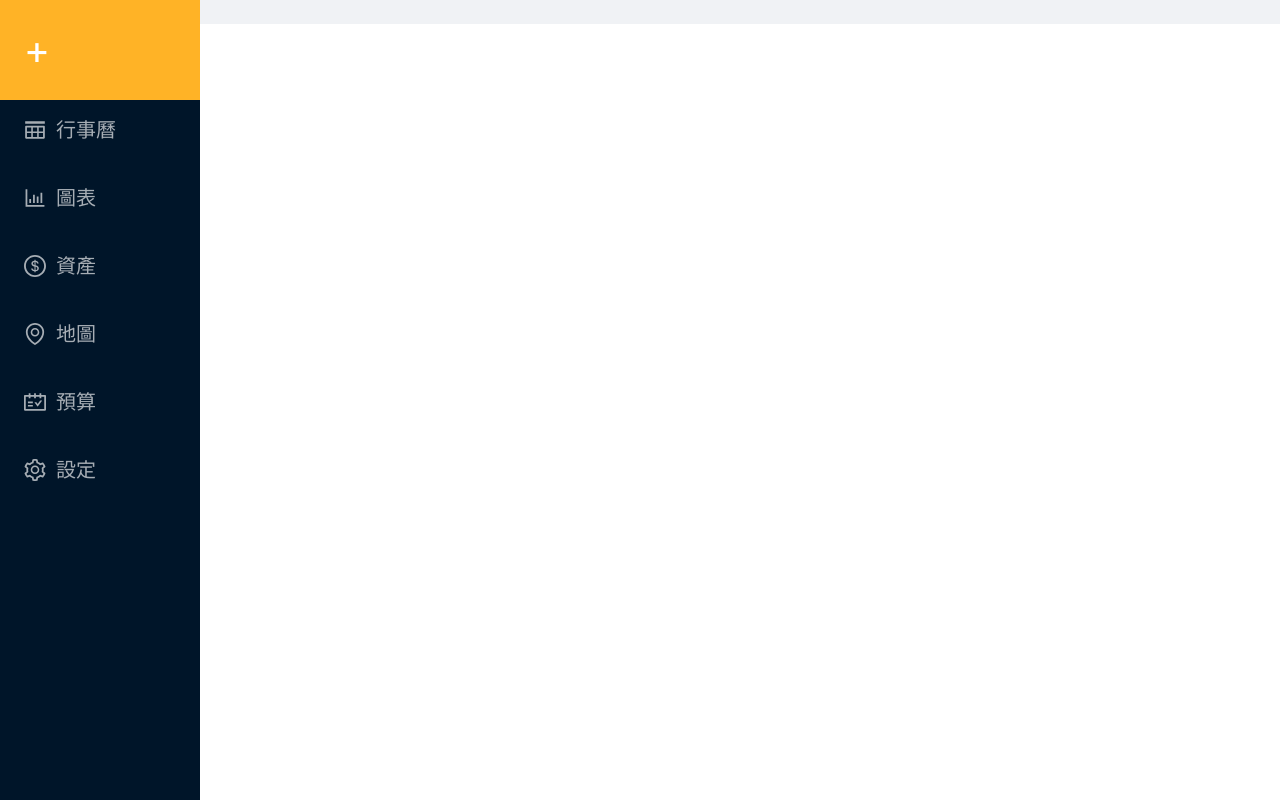
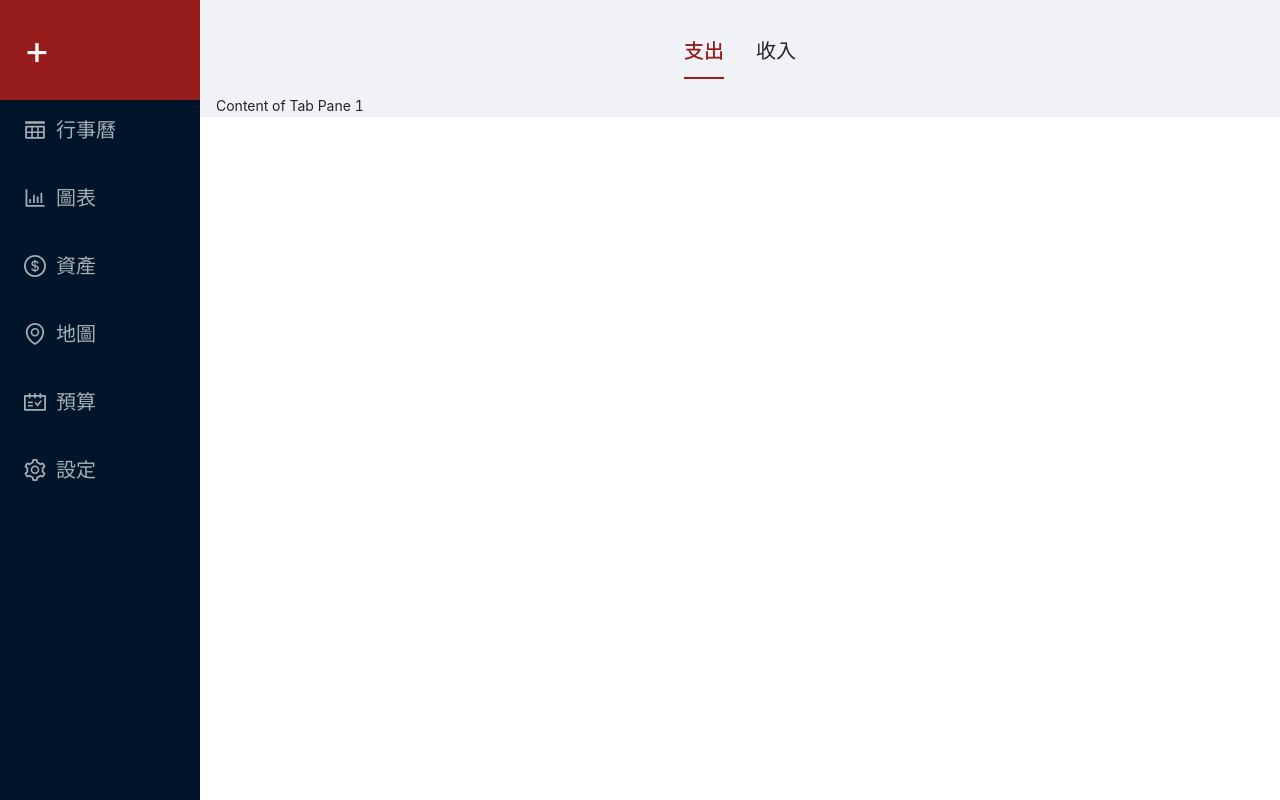
Before and after one commit to moose1108/wp1101_clowns_project, a React (Create React App) app in the folder frontend/: page /add in a window 1280 px wide. Built offline with nearby package versions, Linux system fonts and the light colour scheme.

Commit message:
改善CSS 新增Add.js

```diff
--- a/frontend/src/App.js
+++ b/frontend/src/App.js
@@ -1,7 +1,7 @@
 import React, { useState, useEffect, useRef } from 'react';
 import { Routes, Route, Navigate, NavLink } from "react-router-dom";
 import MyCalendar from './Containers/MyCalendar';
-
+import Add from './Containers/Add';
 import { Layout, Menu } from 'antd';
 import {
   BarChartOutlined,
@@ -11,8 +11,9 @@ import {
   DollarOutlined,
   ScheduleOutlined
 } from '@ant-design/icons';
+import "./Css/Menu.css"
+const { Header, Content, Footer, Sider } = Layout;
 
-const { Header, Content, Footer, Sider } = Layout;
 
 function App() {
   // const [login, setLogin] = useState(false);
@@ -29,7 +30,7 @@ function App() {
           left: 0,
         }}>
           <Menu theme="dark" mode="inline">
-            <Menu.Item key='1' style={{ height: '100px', fontSize: '40px', margin: '0px', background: '#FFB326' }}>
+            <Menu.Item key='1' style={{ height: '100px', fontSize: '40px', margin: '0px', background: '#971d1d' }}>
               <NavLink to="/add" />
               +
             </Menu.Item>
@@ -54,7 +55,7 @@ function App() {
               預算
             </Menu.Item>
             <Menu.Item key='7' style={{ height: '60px', fontSize: '20px' }} icon={<SettingOutlined style={{ fontSize: '110%' }} />}>
-              <NavLink to="setting" />
+              <NavLink to="/setting" />
               設定
             </Menu.Item>
           </Menu>
@@ -63,6 +64,7 @@ function App() {
           <Content style={{ margin: '24px 16px 0', overflow: 'initial' }}>
             <Routes>
               <Route exact path="/calendar" element={<MyCalendar />} />
+              <Route exact path="/add" element={<Add />} />
               <Route path="/" element={<Navigate replace to="/calendar" />} />
             </Routes>
           </Content>
--- /dev/null
+++ b/frontend/src/Containers/Add.js
@@ -0,0 +1,20 @@
+import React from 'react';
+import { Tabs } from 'antd';
+import '../Css/Add.css';
+const { TabPane } = Tabs;
+
+
+const Add = () => {
+    return (
+        <Tabs defaultActiveKey="1" centered>
+            <TabPane tab="支出" key="1">
+                Content of Tab Pane 1
+            </TabPane>
+            <TabPane tab="收入" key="2">
+                Content of Tab Pane 2
+            </TabPane>
+        </Tabs>
+    )
+};
+
+export default Add;
--- /dev/null
+++ b/frontend/src/Css/Add.css
@@ -0,0 +1,12 @@
+.ant-tabs-ink-bar {
+    position: absolute;
+    background: #971d1d !important;
+    pointer-events: none;
+ }
+ .ant-tabs-tab-btn{
+   font-size: 20px;
+ }
+ .ant-tabs-tab.ant-tabs-tab-active .ant-tabs-tab-btn {
+    color: #971d1d !important;
+    font-weight: 500;
+ }
--- /dev/null
+++ b/frontend/src/Css/Menu.css
@@ -0,0 +1,3 @@
+.ant-menu-item-selected {
+    background-color: #e40303 !important;
+  }
```
Also changed, not shown: frontend/src/Containers/Home.js (deleted, +0 -57 lines).
